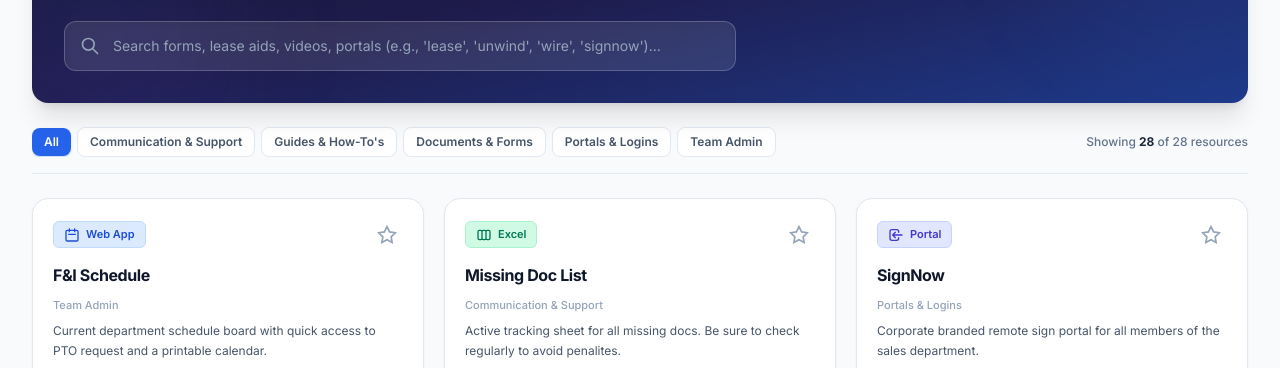
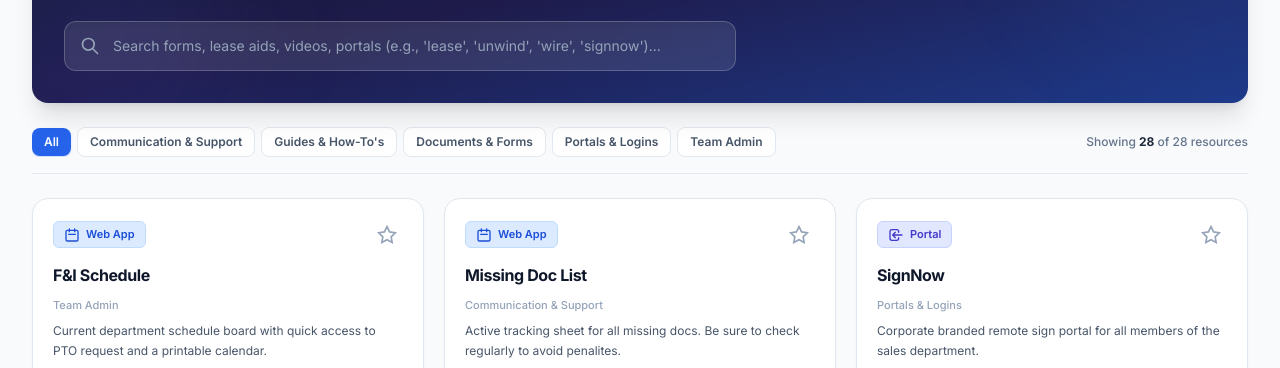
Before and after one commit to JSAGFI/ResourceDirectory, a plain HTML site: page index.html in a window 1280 px wide. Shown: the part 261-629 px from the top of the page. Drawn offline with nearby package versions, Linux system fonts and the light colour scheme.

Commit message:
Update index.html

```diff
--- a/index.html
+++ b/index.html
@@ -200,11 +200,11 @@
         id: 'missing-docs',
         title: 'Missing Doc List',
         category: 'Communication & Support',
-        type: 'Excel',
+        type: 'Web App',
         desc: 'Active tracking sheet for all missing docs.  Be sure to check regularly to avoid penalites.',
-        url: 'https://jeffschmitt-my.sharepoint.com/:x:/g/personal/cault_jeffdeals_com/IQAA3V45f8ASR4SrGn20P_PRAesPBeydzIPajYphoI1vT6k?e=6unMcF',
+        url: 'https://apps.powerapps.com/play/e/default-bbf5771d-666d-4d8e-a8fa-62b9178c5d89/a/486df4a9-85f5-47da-ad73-4e33897a60be?tenantId=bbf5771d-666d-4d8e-a8fa-62b9178c5d89&hint=d46dae05-52af-4fbd-907e-c13240ffff2c&sourcetime=1795534592794&view=team',
         isPlaceholder: false,
-        placeholderNote: 'OneDrive: Missing Doc Submission 1.xlsx'
+        placeholderNote: false
       },
       {
         id: 'remote-sign-tool',
```
